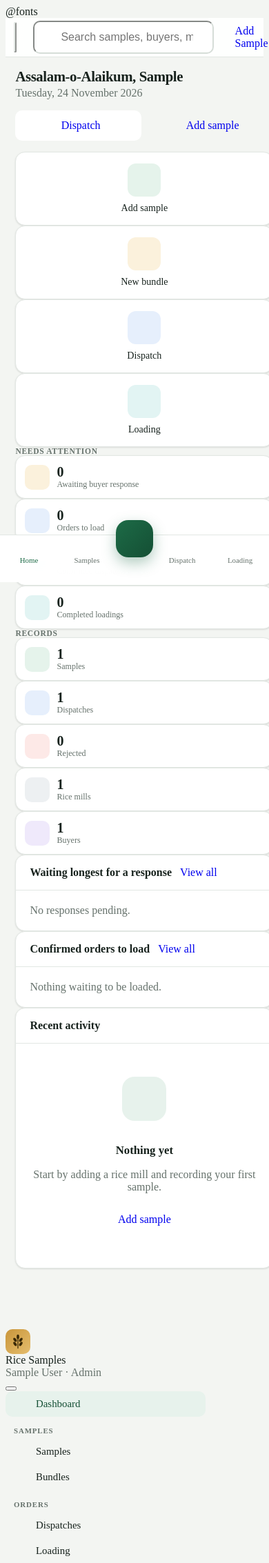
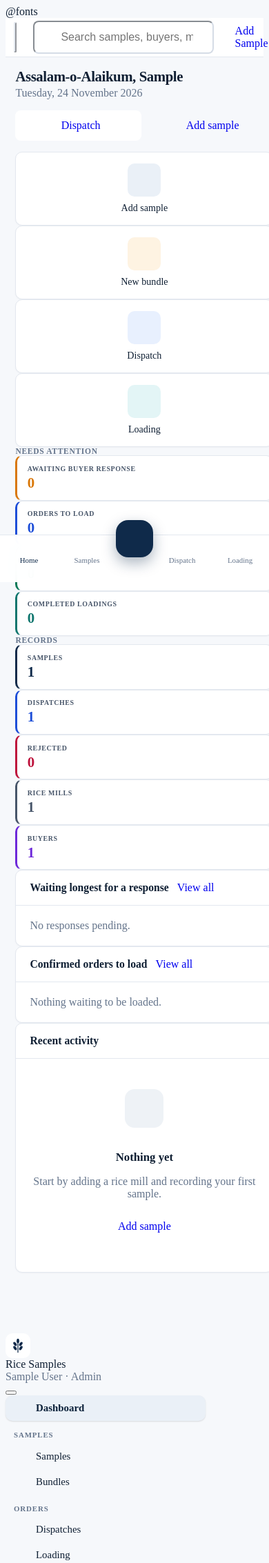
Before and after one commit to itxxsaiff/rice-sample-tracking-system, a Laravel app: page / in a window 390 px wide; the page is wider, and only the part inside the window is pictured. Shown: the top 2266 px of that part at 69% size. Run offline with Laravel 12, Linux system fonts and the light colour scheme; a user stored in the database is signed in; tables that the repository leaves empty hold one stand-in row (values such as "Sample post"); style sheets or scripts are compiled from the project's sources.

Commit message:
style: switch to navy theme from the client's reference design
- Navy sidebar with white active pill, light grey-blue background,
  flat white cards with thin borders and white form fields
- Stat cards with a coloured left edge, uppercase label and coloured
  number; dashed empty-state panel on a fresh dashboard
- Navy primary buttons, aligned status badge colours, navy app icons
  and browser theme colour

```diff
--- a/resources/css/app.css
+++ b/resources/css/app.css
@@ -5,27 +5,31 @@
    Design tokens
    ========================================================================== */
 :root {
-    --brand: #1d6b47;
-    --brand-rgb: 29, 107, 71;
-    --brand-dark: #144f34;
-    --brand-soft: #e7f2ec;
-    --accent: #c9963b;
-    --accent-soft: #fbf3e2;
+    --brand: #0f2a4a;
+    --brand-rgb: 15, 42, 74;
+    --brand-dark: #0a1f38;
+    --brand-soft: #eaf0f7;
+    --accent: #2563eb;
+    --accent-soft: #e8f0fe;
 
-    --app-bg: #f3f5f2;
+    --sidebar-bg: #0f2a4a;
+    --sidebar-text: #d5dfec;
+    --sidebar-muted: #8ea3bf;
+
+    --app-bg: #f6f8fb;
     --surface: #ffffff;
-    --ink: #17221d;
-    --muted: #66726c;
-    --line: #e2e7e3;
+    --ink: #0f1f33;
+    --muted: #64748b;
+    --line: #e3e8ef;
 
     --sidebar-w: 264px;
     --topbar-h: 64px;
     --bottomnav-h: 68px;
     --safe-bottom: env(safe-area-inset-bottom, 0px);
-    --radius: 14px;
-    --radius-sm: 10px;
-    --shadow-sm: 0 1px 2px rgba(16, 24, 20, .05), 0 1px 3px rgba(16, 24, 20, .06);
-    --shadow: 0 4px 16px rgba(16, 24, 20, .07);
+    --radius: 10px;
+    --radius-sm: 8px;
+    --shadow-sm: 0 1px 2px rgba(15, 31, 51, .04);
+    --shadow: 0 6px 18px rgba(15, 31, 51, .08);
 
     --bs-primary: var(--brand);
     --bs-primary-rgb: var(--brand-rgb);
@@ -34,7 +38,7 @@
     --bs-link-hover-color: var(--brand-dark);
     --bs-body-font-family: 'Inter', -apple-system, BlinkMacSystemFont, 'Segoe UI', Roboto, sans-serif;
     --bs-body-color: var(--ink);
-    --bs-body-bg: var(--app-bg);
+    --bs-body-bg: #ffffff;
     --bs-border-color: var(--line);
     --bs-secondary-color: var(--muted);
     --bs-border-radius: var(--radius-sm);
@@ -100,7 +104,8 @@ a { text-decoration: none; }
    ========================================================================== */
 .form-label { font-weight: 500; font-size: .9rem; margin-bottom: .35rem; }
 .form-control, .form-select {
-    border-color: #d6ddd8;
+    border-color: #d5dce6;
+    background-color: #fff;
     border-radius: var(--radius-sm);
     padding: .6rem .8rem;
 }
@@ -134,29 +139,29 @@ a { text-decoration: none; }
     height: var(--topbar-h);
     padding: 0 1.25rem;
     color: #fff; font-weight: 700; letter-spacing: -.01em;
-    border-bottom: 1px solid rgba(255, 255, 255, .07);
+    border-bottom: 1px solid rgba(255, 255, 255, .1);
 }
 .brand-mark {
     width: 36px; height: 36px; border-radius: 10px;
-    background: linear-gradient(135deg, var(--accent), #e5bd6d);
-    color: #3b2a07; display: inline-flex; align-items: center; justify-content: center;
+    background: #fff;
+    color: var(--brand); display: inline-flex; align-items: center; justify-content: center;
     font-size: 1.1rem; flex-shrink: 0;
 }
-.brand-text small { display: block; font-weight: 400; font-size: .72rem; color: #8fb19f; letter-spacing: 0; }
+.brand-text small { display: block; font-weight: 400; font-size: .72rem; color: var(--sidebar-muted); letter-spacing: 0; }
 .sidebar-nav { padding: 1rem .75rem; overflow-y: auto; flex: 1; }
-.sidebar-heading { font-size: .68rem; text-transform: uppercase; letter-spacing: .08em; color: #6f927f; padding: .9rem .75rem .4rem; font-weight: 600; }
+.sidebar-heading { font-size: .68rem; text-transform: uppercase; letter-spacing: .08em; color: var(--sidebar-muted); padding: .9rem .75rem .4rem; font-weight: 600; }
 .sidebar-link {
     display: flex; align-items: center; gap: .75rem;
     padding: .62rem .75rem; border-radius: 10px;
-    color: #cfe0d6; font-weight: 500; font-size: .93rem;
+    color: var(--sidebar-text); font-weight: 500; font-size: .93rem;
     transition: background .15s, color .15s;
 }
 .sidebar-link i { font-size: 1.1rem; width: 1.25rem; text-align: center; opacity: .85; }
-.sidebar-link:hover { background: rgba(255, 255, 255, .06); color: #fff; }
-.sidebar-link.active { background: rgba(201, 150, 59, .16); color: #fff; }
-.sidebar-link.active i { color: var(--accent); opacity: 1; }
+.sidebar-link:hover { background: rgba(255, 255, 255, .08); color: #fff; }
+.sidebar-link.active { background: #fff; color: var(--brand); font-weight: 600; box-shadow: 0 1px 2px rgba(0, 0, 0, .12); }
+.sidebar-link.active i { color: var(--brand); opacity: 1; }
 .sidebar-link .badge { margin-left: auto; }
-.sidebar-footer { padding: 1rem; border-top: 1px solid rgba(255, 255, 255, .07); }
+.sidebar-footer { padding: 1rem; border-top: 1px solid rgba(255, 255, 255, .1); }
 
 .app-main { margin-left: var(--sidebar-w); min-height: 100vh; display: flex; flex-direction: column; }
 .app-topbar {
@@ -207,7 +212,7 @@ a { text-decoration: none; }
     .bottom-nav .fab-wrap { position: relative; }
     .bottom-nav .fab {
         width: 54px; height: 54px; border-radius: 18px; margin-top: -22px;
-        background: linear-gradient(135deg, var(--brand), var(--brand-dark));
+        background: var(--brand);
         color: #fff; display: flex; align-items: center; justify-content: center;
         box-shadow: 0 8px 20px rgba(var(--brand-rgb), .35);
     }
@@ -237,9 +242,9 @@ a { text-decoration: none; }
 /* ==========================================================================
    Cards & page parts
    ========================================================================== */
-.card { border: 1px solid var(--line); border-radius: var(--radius); box-shadow: var(--shadow-sm); background: var(--surface); }
+.card { border: 1px solid var(--line); border-radius: var(--radius); box-shadow: var(--shadow-sm); background: var(--surface); --bs-card-bg: var(--surface); }
 .card-header { background: transparent; border-bottom: 1px solid var(--line); padding: 1rem 1.25rem; display: flex; align-items: center; gap: .75rem; }
-.card-header h2, .card-header h3, .card-title { font-size: 1rem; font-weight: 600; margin: 0; }
+.card-header h2, .card-header h3, .card-title { font-size: .98rem; font-weight: 700; margin: 0; color: var(--ink); }
 .card-body { padding: 1.25rem; }
 
 .page-header { display: flex; align-items: flex-start; justify-content: space-between; gap: 1rem; margin-bottom: 1.25rem; flex-wrap: wrap; }
@@ -252,25 +257,38 @@ a { text-decoration: none; }
     .page-actions .btn { flex: 1; }
 }
 
-/* Stat cards */
-.stat-card { padding: 1.1rem 1.15rem; display: flex; flex-direction: row; gap: .9rem; align-items: center; height: 100%; color: var(--ink); transition: transform .15s, box-shadow .15s; }
-a.stat-card:hover { transform: translateY(-2px); box-shadow: var(--shadow); color: var(--ink); }
-.stat-icon { width: 46px; height: 46px; border-radius: 12px; display: inline-flex; align-items: center; justify-content: center; font-size: 1.3rem; flex-shrink: 0; }
-.stat-value { font-size: 1.55rem; font-weight: 700; line-height: 1.1; letter-spacing: -.02em; }
-.stat-label { font-size: .82rem; color: var(--muted); font-weight: 500; }
+/* Stat cards: coloured left edge, uppercase label, coloured number */
+.stat-card {
+    padding: 1.05rem 1.2rem; display: flex; flex-direction: column; justify-content: center; gap: .4rem; height: 100%;
+    color: var(--ink); border-left: 3px solid var(--tone, var(--brand)); transition: box-shadow .15s, transform .15s;
+}
+a.stat-card:hover { box-shadow: var(--shadow); transform: translateY(-1px); color: var(--ink); }
+.stat-card .stat-label { font-size: .7rem; letter-spacing: .08em; text-transform: uppercase; font-weight: 600; color: #475569; }
+.stat-card .stat-value { font-size: 1.6rem; font-weight: 800; line-height: 1.1; letter-spacing: -.01em; color: var(--tone, var(--brand)); }
+.stat-icon { width: 46px; height: 46px; border-radius: 10px; display: inline-flex; align-items: center; justify-content: center; font-size: 1.3rem; flex-shrink: 0; }
 @media (max-width: 575.98px) {
-    .stat-card { gap: .65rem; padding: .75rem .8rem; }
-    .stat-card .stat-icon { width: 36px; height: 36px; font-size: 1.05rem; border-radius: 10px; }
-    .stat-value { font-size: 1.25rem; }
-    .stat-label { font-size: .75rem; line-height: 1.25; }
+    .stat-card { padding: .8rem .9rem; gap: .25rem; }
+    .stat-card .stat-label { font-size: .62rem; letter-spacing: .06em; }
+    .stat-card .stat-value { font-size: 1.3rem; }
 }
-.tone-green { background: #e5f3eb; color: #1d6b47; }
-.tone-gold { background: #fbf1dc; color: #9a6c17; }
-.tone-blue { background: #e6effc; color: #2a5db0; }
-.tone-red { background: #fde9e7; color: #b23a2e; }
-.tone-purple { background: #efe9fb; color: #6941b8; }
-.tone-teal { background: #e2f4f3; color: #18756f; }
-.tone-slate { background: #edf0f2; color: #4a5560; }
+.tone-navy { background: #eaf0f7; color: #0f2a4a; }
+.tone-green { background: #e6f6ef; color: #047857; }
+.tone-gold { background: #fef3e2; color: #b45309; }
+.tone-blue { background: #e8f0fe; color: #1d4ed8; }
+.tone-red { background: #fdecee; color: #be123c; }
+.tone-purple { background: #f1ecfd; color: #6d28d9; }
+.tone-teal { background: #e3f5f6; color: #0f766e; }
+.tone-slate { background: #eef1f5; color: #475569; }
+.stat-card.tone-navy, .stat-card.tone-green, .stat-card.tone-gold, .stat-card.tone-blue, .stat-card.tone-red,
+.stat-card.tone-purple, .stat-card.tone-teal, .stat-card.tone-slate { background: var(--surface); }
+.stat-card.tone-navy { --tone: #0f2a4a; }
+.stat-card.tone-green { --tone: #047857; }
+.stat-card.tone-gold { --tone: #d97706; }
+.stat-card.tone-blue { --tone: #1d4ed8; }
+.stat-card.tone-red { --tone: #be123c; }
+.stat-card.tone-purple { --tone: #6d28d9; }
+.stat-card.tone-teal { --tone: #0f766e; }
+.stat-card.tone-slate { --tone: #475569; }
 
 /* Quick actions */
 .quick-action { display: flex; flex-direction: column; align-items: center; justify-content: center; gap: .5rem; padding: 1rem .5rem; text-align: center; color: var(--ink); font-weight: 500; font-size: .88rem; height: 100%; }
@@ -329,13 +347,14 @@ a.stat-card:hover { transform: translateY(-2px); box-shadow: var(--shadow); colo
 .search-input i { position: absolute; left: .85rem; top: 50%; transform: translateY(-50%); color: var(--muted); pointer-events: none; }
 .search-input .form-control { padding-left: 2.4rem; }
 
-.empty-state { text-align: center; padding: 3rem 1.5rem; color: var(--muted); }
-.empty-state .empty-icon { width: 64px; height: 64px; border-radius: 18px; background: var(--brand-soft); color: var(--brand); display: inline-flex; align-items: center; justify-content: center; font-size: 1.75rem; margin-bottom: 1rem; }
+.empty-state { text-align: center; padding: 2.75rem 1.5rem; color: var(--muted); }
+.empty-panel { border: 1.5px dashed #cbd5e1; border-radius: var(--radius); background: var(--surface); }
+.empty-state .empty-icon { width: 56px; height: 56px; border-radius: 14px; background: #eef2f6; color: var(--brand); display: inline-flex; align-items: center; justify-content: center; font-size: 1.75rem; margin-bottom: 1rem; }
 .empty-state h3 { font-size: 1.05rem; font-weight: 600; color: var(--ink); margin-bottom: .35rem; }
 
 .nav-tabs-pills { display: flex; gap: .35rem; overflow-x: auto; scrollbar-width: none; padding: .75rem 1.25rem; border-bottom: 1px solid var(--line); -webkit-overflow-scrolling: touch; }
 .nav-tabs-pills::-webkit-scrollbar { display: none; }
-.nav-tabs-pills a { padding: .45rem .9rem; border-radius: 999px; font-size: .85rem; font-weight: 500; color: var(--muted); white-space: nowrap; background: #f2f5f3; }
+.nav-tabs-pills a { padding: .45rem .9rem; border-radius: 999px; font-size: .85rem; font-weight: 500; color: var(--muted); white-space: nowrap; background: #f1f4f8; }
 .nav-tabs-pills a.active { background: var(--brand); color: #fff; }
 .nav-tabs-pills a .count { opacity: .75; margin-left: .25rem; }
 
--- a/resources/views/buyers/show.blade.php
+++ b/resources/views/buyers/show.blade.php
@@ -32,7 +32,7 @@
 
     <div class="row g-3 mb-4">
         <div class="col-6 col-md-3"><x-stat-card label="Awaiting response" :value="$counts['pending'] ?? 0" icon="hourglass-split" tone="gold" :href="route('buyers.show', [$buyer, 'status' => 'pending'])" /></div>
-        <div class="col-6 col-md-3"><x-stat-card label="Confirmed" :value="$counts['confirmed'] ?? 0" icon="check-circle" :href="route('buyers.show', [$buyer, 'status' => 'confirmed'])" /></div>
+        <div class="col-6 col-md-3"><x-stat-card label="Confirmed" :value="$counts['confirmed'] ?? 0" icon="check-circle" tone="green" :href="route('buyers.show', [$buyer, 'status' => 'confirmed'])" /></div>
         <div class="col-6 col-md-3"><x-stat-card label="Rejected" :value="$counts['rejected'] ?? 0" icon="x-circle" tone="red" :href="route('buyers.show', [$buyer, 'status' => 'rejected'])" /></div>
         <div class="col-6 col-md-3"><x-stat-card label="Completed orders" :value="$counts['completed'] ?? 0" icon="check2-all" tone="teal" :href="route('buyers.show', [$buyer, 'status' => 'completed'])" /></div>
     </div>
--- a/resources/views/components/layouts/app.blade.php
+++ b/resources/views/components/layouts/app.blade.php
@@ -15,7 +15,7 @@
             <span class="avatar">{{ auth()->user()->initials() }}</span>
             <div class="flex-grow-1 min-w-0">
                 <div class="text-white fw-semibold small text-truncate">{{ auth()->user()->name }}</div>
-                <div class="small text-truncate" style="color:#8fb19f">{{ auth()->user()->role->label() }}</div>
+                <div class="small text-truncate" style="color:var(--sidebar-muted)">{{ auth()->user()->role->label() }}</div>
             </div>
             <form method="POST" action="{{ route('logout') }}">
                 @csrf
@@ -105,7 +105,7 @@
         </div>
         <div class="list-group list-group-flush pb-2">
             @foreach ([
-                ['samples.create', 'Add sample', 'Record a sample collected at a mill', 'basket', 'green'],
+                ['samples.create', 'Add sample', 'Record a sample collected at a mill', 'basket', 'navy'],
                 ['bundles.create', 'New bundle', 'Add several samples together', 'boxes', 'gold'],
                 ['dispatches.create', 'Dispatch samples', 'Send samples to buyers', 'send', 'blue'],
                 ['loading.index', 'Record loading', 'Trucks, quantities and photos', 'truck', 'teal'],
--- a/resources/views/components/stat-card.blade.php
+++ b/resources/views/components/stat-card.blade.php
@@ -1,9 +1,6 @@
-@props(['label', 'value', 'icon', 'tone' => 'green', 'href' => null])
+@props(['label', 'value', 'icon' => null, 'tone' => 'navy', 'href' => null])
 @php $tag = $href ? 'a' : 'div'; @endphp
-<{{ $tag }} @if ($href) href="{{ $href }}" @endif class="card stat-card">
-    <span class="stat-icon tone-{{ $tone }}"><i class="bi bi-{{ $icon }}"></i></span>
-    <div class="min-w-0">
-        <div class="stat-value mono">{{ is_numeric($value) ? number_format($value) : $value }}</div>
-        <div class="stat-label">{{ $label }}</div>
-    </div>
+<{{ $tag }} @if ($href) href="{{ $href }}" @endif class="card stat-card tone-{{ $tone }}">
+    <div class="stat-label">{{ $label }}</div>
+    <div class="stat-value mono">{{ is_numeric($value) ? number_format($value) : $value }}</div>
 </{{ $tag }}>
--- a/resources/views/dashboard.blade.php
+++ b/resources/views/dashboard.blade.php
@@ -13,7 +13,7 @@
     {{-- Quick actions (big touch targets, mostly for phones) --}}
     <div class="row g-2 g-md-3 mb-4 d-md-none">
         @foreach ([
-            [route('samples.create'), 'Add sample', 'basket', 'green'],
+            [route('samples.create'), 'Add sample', 'basket', 'navy'],
             [route('bundles.create'), 'New bundle', 'boxes', 'gold'],
             [route('dispatches.create'), 'Dispatch', 'send', 'blue'],
             [route('loading.index'), 'Loading', 'truck', 'teal'],
@@ -23,6 +23,14 @@
             </div>
         @endforeach
     </div>
+
+    @if ($stats['samples'] === 0)
+        <div class="empty-panel mb-4">
+            <x-empty-state icon="box-seam" title="No samples registered yet" text="All counters on this dashboard come from your live records. Register your first rice sample from a mill to begin tracking.">
+                <a href="{{ route('samples.create') }}" class="btn btn-primary"><i class="bi bi-plus-circle me-1"></i> Register first sample</a>
+            </x-empty-state>
+        </div>
+    @endif
 
     <div class="small-caps mb-2">Needs attention</div>
     <div class="row g-3 mb-4">
@@ -34,7 +42,7 @@
 
     <div class="small-caps mb-2">Records</div>
     <div class="row g-3 mb-4">
-        <div class="col-6 col-md-4 col-xl"><x-stat-card label="Samples" :value="$stats['samples']" icon="basket" :href="route('samples.index')" /></div>
+        <div class="col-6 col-md-4 col-xl"><x-stat-card label="Samples" :value="$stats['samples']" icon="basket" tone="navy" :href="route('samples.index')" /></div>
         <div class="col-6 col-md-4 col-xl"><x-stat-card label="Dispatches" :value="$stats['dispatches']" icon="send" tone="blue" :href="route('dispatches.index')" /></div>
         <div class="col-6 col-md-4 col-xl"><x-stat-card label="Rejected" :value="$stats['rejected']" icon="x-circle" tone="red" :href="route('dispatches.index', ['status' => 'rejected'])" /></div>
         <div class="col-6 col-md-6 col-xl"><x-stat-card label="Rice mills" :value="$stats['mills']" icon="buildings" tone="slate" :href="route('mills.index')" /></div>
--- a/resources/views/mills/show.blade.php
+++ b/resources/views/mills/show.blade.php
@@ -3,7 +3,7 @@
         <div class="card-body">
             <div class="d-flex flex-wrap gap-3 align-items-start justify-content-between">
                 <div class="d-flex gap-3 align-items-center min-w-0">
-                    <span class="stat-icon tone-green"><i class="bi bi-buildings"></i></span>
+                    <span class="stat-icon tone-navy"><i class="bi bi-buildings"></i></span>
                     <div class="min-w-0">
                         <h1 class="h4 fw-bold mb-0">{{ $mill->name }}</h1>
                         <div class="text-muted"><i class="bi bi-geo-alt"></i> {{ $mill->city }}</div>
@@ -31,7 +31,7 @@
     </div>
 
     <div class="row g-3 mb-4">
-        <div class="col-4"><x-stat-card label="Samples" :value="$stats['samples']" icon="basket" /></div>
+        <div class="col-4"><x-stat-card label="Samples" :value="$stats['samples']" icon="basket" tone="navy" /></div>
         <div class="col-4"><x-stat-card label="Varieties" :value="$stats['varieties']" icon="tags" tone="gold" /></div>
         <div class="col-4"><x-stat-card label="Last collected" :value="$stats['last_collected'] ? \Illuminate\Support\Carbon::parse($stats['last_collected'])->format('d M') : '—'" icon="calendar-event" tone="blue" /></div>
     </div>
--- a/resources/views/partials/head.blade.php
+++ b/resources/views/partials/head.blade.php
@@ -1,7 +1,7 @@
 <meta charset="utf-8">
 <meta name="viewport" content="width=device-width, initial-scale=1, viewport-fit=cover">
 <meta name="csrf-token" content="{{ csrf_token() }}">
-<meta name="theme-color" content="#10281c">
+<meta name="theme-color" content="#0f2a4a">
 <meta name="apple-mobile-web-app-capable" content="yes">
 <meta name="mobile-web-app-capable" content="yes">
 <meta name="apple-mobile-web-app-status-bar-style" content="default">
--- a/resources/views/samples/show.blade.php
+++ b/resources/views/samples/show.blade.php
@@ -5,7 +5,7 @@
                 <div class="card-body">
                     <div class="d-flex flex-wrap gap-3 justify-content-between align-items-start">
                         <div class="d-flex gap-3 align-items-center min-w-0">
-                            <span class="stat-icon tone-green"><i class="bi bi-basket"></i></span>
+                            <span class="stat-icon tone-navy"><i class="bi bi-basket"></i></span>
                             <div class="min-w-0">
                                 <div class="small-caps">Sample</div>
                                 <h1 class="h4 fw-bold mb-0 mono">{{ $sample->sample_number }}</h1>
--- a/resources/views/search.blade.php
+++ b/resources/views/search.blade.php
@@ -19,7 +19,7 @@
                         <div class="list-group list-group-flush">
                             @foreach ($items as [$url, $title, $sub, $icon])
                                 <a href="{{ $url }}" class="list-group-item list-group-item-action d-flex gap-3 align-items-center py-3">
-                                    <span class="stat-icon tone-green flex-shrink-0" style="width:36px;height:36px;font-size:1rem"><i class="bi bi-{{ $icon }}"></i></span>
+                                    <span class="stat-icon tone-navy flex-shrink-0" style="width:36px;height:36px;font-size:1rem"><i class="bi bi-{{ $icon }}"></i></span>
                                     <span class="min-w-0"><span class="d-block fw-medium text-truncate">{{ $title }}</span><span class="small text-muted">{{ $sub }}</span></span>
                                 </a>
                             @endforeach
```
Also changed, not shown: other parts of resources/css/app.css (+23 -23 lines), public/apple-touch-icon.png, public/icon-192.png, public/icon-512.png, public/icon.svg, public/site.webmanifest.
